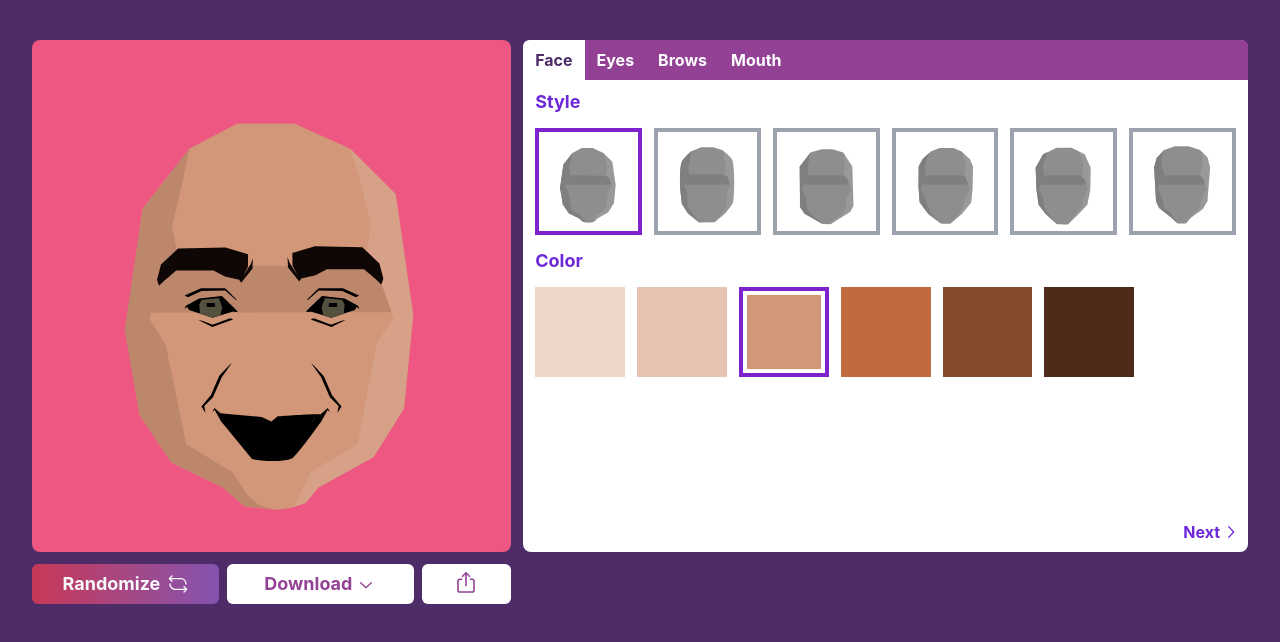
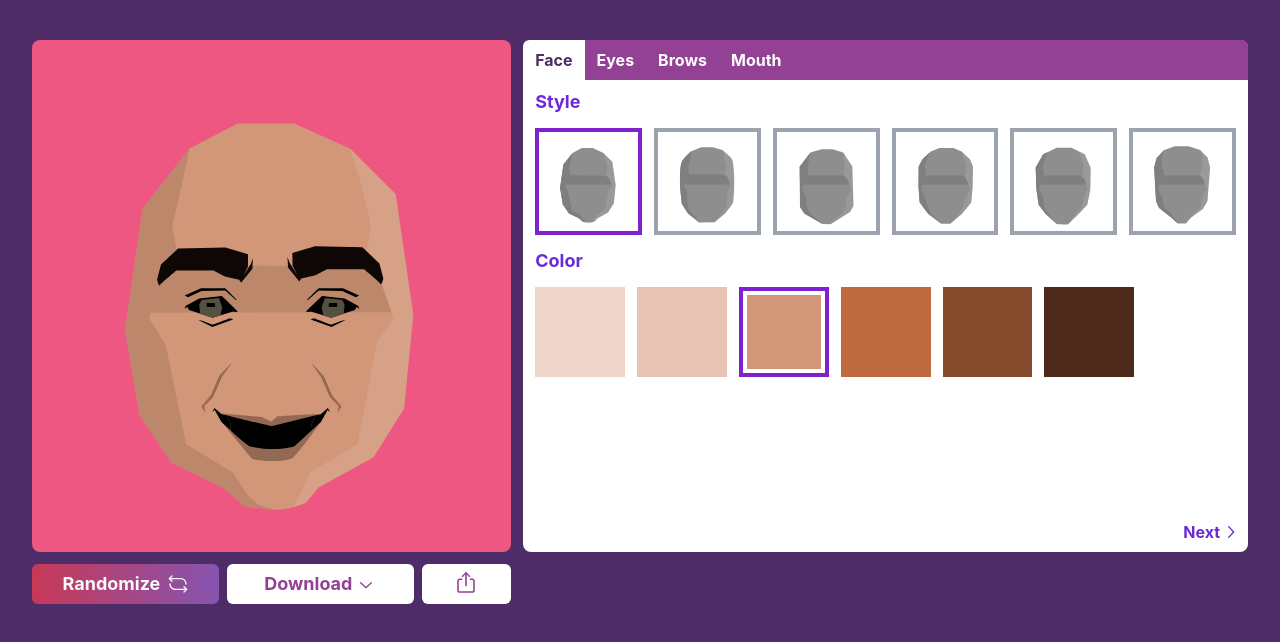
Before and after one commit to getsentry/sentry-avatar-generator, a React (Vite) app: page / in a window 1280 px wide. Shown: the top 642 px of the page. Built offline with nearby package versions, Linux system fonts and the light colour scheme.

Commit message:
add mouth styles

```diff
--- a/src/App.tsx
+++ b/src/App.tsx
@@ -84,11 +84,11 @@ type AvatarGeneratorConfigOptions = {
     /**
      * Preset of colors available for the part.
      */
-    colors: string[];
+    colors?: string[];
     /**
      * Default color set when the editor is first loaded.
      */
-    defaultColor: string;
+    defaultColor?: string;
     /**
      * Neutral color used to display all styles available for the part.
      */
@@ -144,8 +144,6 @@ const configOptions: AvatarGeneratorConfigOptions = {
     render: Brows,
   },
   [AvatarPart.MOUTH]: {
-    colors: ["#FDFAF3", "#F2E39F", "#D87436", "#9F4112", "#4F2210", "#0E0705"],
-    defaultColor: "#F2E39F",
     neutralColor: "#444444",
     styles: Object.values(MouthStyle),
     defaultStyle: Object.values(MouthStyle)[0],
@@ -304,12 +302,16 @@ function App() {
                         );
                       }}
                     />
+                    {partConfig.colors && (
+                      <>
                         <TabSectionLabel>Color</TabSectionLabel>
                         <AvatarColorOptions
                           colors={partConfig.colors}
                           currentColor={currentPartConfig.color}
                           setColor={(color) => setPartColor(part, color)}
                         />
+                      </>
+                    )}
                   </TabsContent>
                 );
               })}
--- a/src/components/avatar/mouth/mouth.module.css
+++ b/src/components/avatar/mouth/mouth.module.css
@@ -1,15 +1,9 @@
-.cls-1 {
-  fill: #7c7c7c;
-  opacity: 0.6;
-}
-
 .cls-1,
 .cls-2 {
   mix-blend-mode: multiply;
 }
 
 .cls-2 {
-  fill: #828282;
   opacity: 0.64;
 }
 
--- a/src/components/avatar/mouth/mouth.tsx
+++ b/src/components/avatar/mouth/mouth.tsx
@@ -1,5 +1,8 @@
+import { darkenHexColor } from "@/lib/utils";
 import { MouthStyle, PartConfig } from "../sentry-avatar.types";
 import classes from "./mouth.module.css";
+
+const MOUTH_DARKENED_PERCENTAGE = 30;
 
 export interface MouthConfig extends PartConfig<MouthStyle> {
   style: MouthStyle;
@@ -12,7 +15,7 @@ export interface MouthProps {
   config: MouthConfig;
 }
 
-function Mouth({ width, height, config: { style } }: MouthProps) {
+function Mouth({ width, height, config: { style, color } }: MouthProps) {
   switch (style) {
     case MouthStyle.FIRST:
       return (
@@ -28,18 +31,22 @@ function Mouth({ width, height, config: { style } }: MouthProps) {
               <g id="Mouth_1">
                 <path
                   className={classes.cls1}
+                  fill={darkenHexColor(color, MOUTH_DARKENED_PERCENTAGE)}
                   d="M885.0481,1571.342s94.8444,19.623,151.7511-3.2705c32.705-30.0886,107.9264-138.6691,107.9264-138.6691l-188.1213,22.3502-184.7154-18.4256,113.1592,138.015Z"
                 />
                 <path
                   className={classes.cls1}
+                  fill={darkenHexColor(color, MOUTH_DARKENED_PERCENTAGE)}
                   d="M957.7324,1430.4179l23.3849-19.4874s160.6989-11.8507,160.248-6.5749-184.9321,76.7297-184.9321,76.7297l-170.1903-50.6674-22.0858-31.1799,157.1987,14.2908,36.3766,16.8891Z"
                 />
                 <path
                   className={classes.cls2}
+                  fill={darkenHexColor(color, MOUTH_DARKENED_PERCENTAGE)}
                   d="M1107.0091,1212.526c3.6366.9091,47.2755,48.1847,47.2755,48.1847l30.9109,71.8225,35.4567,41.8207-15.4555,24.5469,4.5457-26.3652-32.7292-32.7292-32.7292-75.459-37.2749-51.8213Z"
                 />
                 <path
                   className={classes.cls2}
+                  fill={darkenHexColor(color, MOUTH_DARKENED_PERCENTAGE)}
                   d="M808.8096,1212.526c-3.6366.9091-47.2755,48.1847-47.2755,48.1847l-30.9109,71.8225-35.4567,41.8207,15.4555,24.5469-4.5457-26.3652,32.7292-32.7292,32.7292-75.459,37.2749-51.8213Z"
                 />
                 <polygon points="745.2448 1387.5065 736.0556 1394.7265 744.2603 1379.8086 772.4438 1404.3556 789.7175 1407.083 805.173 1439.8122 803.3547 1462.5408 769.7163 1431.6299 745.2448 1387.5065" />
@@ -68,6 +75,7 @@ function Mouth({ width, height, config: { style } }: MouthProps) {
               <g id="Mouth_2">
                 <path
                   className={classes.cls1}
+                  fill={darkenHexColor(color, MOUTH_DARKENED_PERCENTAGE)}
                   d="M1170.9041,1379.6966l-9.06,50.736-28.086,87.882-56.172,69.762-82.4505,13.9061-76.0994.5899-75.198-14.496-53.454-64.326-35.334-88.788-19.026-68.856,36.24,6.342,40.77-12.684,100.566-10.872,45.3,28.992,51.642-30.804s95.13,18.12,97.848,19.026,38.958,12.684,38.958,12.684l23.556.906Z"
                 />
                 <polygon
@@ -78,10 +86,12 @@ function Mouth({ width, height, config: { style } }: MouthProps) {
                 <path d="M773.3387,1416.1722c-.5675-1.7024-17.349-30.8507-17.349-30.8507l-29.5077-23.2657-5.1071,19.861,6.8095-8.5119,27.06,58.181,8.7121,14.0734,9.3823-29.4871Z" />
                 <path
                   className={classes.cls2}
+                  fill={darkenHexColor(color, MOUTH_DARKENED_PERCENTAGE)}
                   d="M1135.5012,1189.8512c.8542,2.5625,20.4999,47.8331,20.4999,47.8331l90.5412,95.6662,5.018,17.7751s-10.9972,52.2662-8.4347,48.8496,17.9374-41.854,17.9374-41.854l1.7083-32.4582-34.1665-25.6249-63.208-64.9163-29.8957-45.2706Z"
                 />
                 <path
                   className={classes.cls2}
+                  fill={darkenHexColor(color, MOUTH_DARKENED_PERCENTAGE)}
                   d="M766.9301,1195.4032c-.8542,2.5625-20.4999,47.8331-20.4999,47.8331l-90.5412,95.6662-7.3304,21.3021s13.3095,48.7392,10.747,45.3225-17.9374-41.854-17.9374-41.854l-1.7083-32.4582,34.1665-25.6249,63.208-64.9163,29.8957-45.2706Z"
                 />
               </g>
@@ -104,6 +114,7 @@ function Mouth({ width, height, config: { style } }: MouthProps) {
               <g id="Mouth_3">
                 <polygon
                   className={classes.cls1}
+                  fill={darkenHexColor(color, MOUTH_DARKENED_PERCENTAGE)}
                   points="900.5089 1574.7757 1016.7734 1574.7757 1124.8183 1493.957 1163.7422 1411.2438 1042.353 1411.1051 989.2559 1418.4289 957.2679 1442.0327 919.7337 1417.3151 851.9891 1412.7377 753.2172 1412.9022 794.5738 1495.1734 900.5089 1574.7757"
                 />
                 <polygon
@@ -114,10 +125,12 @@ function Mouth({ width, height, config: { style } }: MouthProps) {
                 <polygon points="734.3635 1408.8111 746.5272 1403.9456 778.1528 1419.1502 786.6674 1454.425 745.919 1410.6356 734.3635 1408.8111" />
                 <path
                   className={classes.cls2}
+                  fill={darkenHexColor(color, MOUTH_DARKENED_PERCENTAGE)}
                   d="M1161.9068,1350.8659c.6231,2.4925,8.7237,14.3318,8.7237,14.3318l34.2716,19.9398,10.593,26.171-15.578,42.3722-4.985,21.8092,11.2162-23.0554,21.1861-39.8797-15.578-33.0254-36.7641-18.6936-13.0855-9.9699Z"
                 />
                 <path
                   className={classes.cls2}
+                  fill={darkenHexColor(color, MOUTH_DARKENED_PERCENTAGE)}
                   d="M762.9799,1350.8659c-.6231,2.4925-8.7237,14.3318-8.7237,14.3318l-34.2716,19.9398-10.593,26.171,15.578,42.3722,4.985,21.8092-11.2162-23.0554-21.1861-39.8797,15.578-33.0254,36.7641-18.6936,13.0855-9.9699Z"
                 />
               </g>
@@ -140,14 +153,17 @@ function Mouth({ width, height, config: { style } }: MouthProps) {
               <g id="Mouth_4">
                 <path
                   className={classes.cls2}
+                  fill={darkenHexColor(color, MOUTH_DARKENED_PERCENTAGE)}
                   d="M1179.4303,1369.4309s29.5024,37.0805,35.3488,51.3716c-7.6185,14.9831-31.4512,44.1193-31.4512,44.1193l21.4367-46.1215-25.3343-49.3695Z"
                 />
                 <path
                   className={classes.cls2}
+                  fill={darkenHexColor(color, MOUTH_DARKENED_PERCENTAGE)}
                   d="M747.0209,1378.4851s-40.5025,24.5947-50.9291,35.9835c1.9689,16.6931,14.2593,52.272,14.2593,52.272l-4.1702-50.6886,40.8399-37.567Z"
                 />
                 <path
                   className={classes.cls1}
+                  fill={darkenHexColor(color, MOUTH_DARKENED_PERCENTAGE)}
                   d="M1155.211,1441.2464l-139.216,105.9253h-115.7612l-131.65-103.6554-17.402-2.2698,72.6345-18.1586,140.7293,35.5606,107.4385-30.2644s67.3382,5.2963,83.227,12.8624Z"
                 />
                 <polygon points="750.0793 1444.3233 739.7805 1437.7026 744.328 1433.8907 751.8181 1441.1802 814.01 1448.1607 955.6031 1492.9245 1081.1018 1452.5091 1162.3364 1439.2939 1169.7979 1432.4956 1173.5287 1434.8999 1163.3312 1441.4495 1084.2283 1454.854 955.836 1495.7189 812.9802 1451.5826 750.0793 1444.3233" />
@@ -171,15 +187,18 @@ function Mouth({ width, height, config: { style } }: MouthProps) {
               <g id="Mouth_5">
                 <path
                   className={classes.cls1}
+                  fill={darkenHexColor(color, MOUTH_DARKENED_PERCENTAGE)}
                   d="M781.0726,1447.9281c3.8936.1206,105.465-7.645,105.465-7.645l39.4909-16.7043,28.7228,28.9507,33.6713-30.1355,44.6833,16.9737,78.6219,1.8971-15.4403,16.1842-27.8604,24.3248-17.3423,31.4209-28.9025,27.1654-50.5619,21.8175-56.7742-4.0974-39.0392-23.0346-33.7878-41.5791-52.0362-31.232-8.9104-14.3065Z"
                 />
                 <path d="M744.2344,1452.2875c1.811-2.8168,27.7665-6.0346,27.7665-6.0346l46.4123,13.3651,88.0026,6.3128,51.3112,31.4675,56.8183-35.0123s21.795,1.2498,24.1089.7469,34.7436-8.6913,34.7436-8.6913c0,0,39.959-14.1704,54.2174-20.0936,3.0072-1.2492,19.5119,4.466,19.8087,4.5753,1.7043.6274-.7696,6.2965-.7696,6.2965l-18.1019-9.1794-54.5552,20.9037-38.3197,9.544-22.458,1.6025-55.0785,34.4916-53.014-34.1791-86.4527-6.8512-46.1599-12.3435-19.2023,6.8077-9.0776-3.7287Z" />
                 <polygon
                   className={classes.cls2}
+                  fill={darkenHexColor(color, MOUTH_DARKENED_PERCENTAGE)}
                   points="1151.8754 1303.4899 1163.7394 1316.8579 1171.3697 1350.3176 1217.4497 1401.5802 1208.3563 1461.967 1201.5717 1471.146 1205.68 1407.7395 1163.9977 1355.1449 1155.7576 1318.0551 1151.8754 1303.4899"
                 />
                 <polygon
                   className={classes.cls2}
+                  fill={darkenHexColor(color, MOUTH_DARKENED_PERCENTAGE)}
                   points="767.948 1320.7567 755.2792 1333.3646 745.5922 1366.2878 696.4272 1414.5995 701.7649 1475.4335 707.9683 1485.0149 707.793 1421.4756 752.6513 1371.5622 763.1716 1335.0536 767.948 1320.7567"
                 />
               </g>
@@ -202,6 +221,7 @@ function Mouth({ width, height, config: { style } }: MouthProps) {
               <g id="Mouth_6">
                 <path
                   className={classes.cls1}
+                  fill={darkenHexColor(color, MOUTH_DARKENED_PERCENTAGE)}
                   d="M1146.9509,1451.8261l-115.634,113.1788h-148.4983l-121.72-115.0046,56.9918-9.0878,102.5956-10.3874,44.2936,18.258,46.9446-20.0838,84.513,10.3874s52.9482,12.7394,50.5138,12.7394Z"
                 />
                 <path d="M1100.3988,1453.0337l-11.5293,29.6214,61.698-30.3101c.7133-.3242,1.3216-.8415,1.7562-1.4934l18.9323-14.0987-18.9266.3425-5.0296,11.4005-46.901,4.5378Z" />
@@ -212,10 +232,12 @@ function Mouth({ width, height, config: { style } }: MouthProps) {
                 />
                 <polygon
                   className={classes.cls2}
+                  fill={darkenHexColor(color, MOUTH_DARKENED_PERCENTAGE)}
                   points="1188.8303 1475.1503 1201.3478 1461.4406 1194.1949 1392.2959 1134.2894 1330.3041 1131.011 1335.3707 1185.113 1396.424 1188.8303 1475.1503"
                 />
                 <polygon
                   className={classes.cls2}
+                  fill={darkenHexColor(color, MOUTH_DARKENED_PERCENTAGE)}
                   points="716.4896 1475.1503 703.972 1461.4406 711.1249 1392.2959 771.0304 1330.3041 774.3089 1335.3707 720.2068 1396.424 716.4896 1475.1503"
                 />
               </g>
--- a/src/components/avatar/sentry-avatar.tsx
+++ b/src/components/avatar/sentry-avatar.tsx
@@ -16,7 +16,14 @@ function SentryAvatar({ config }: { config: SentryAvatarConfig }) {
       <Face width={512} height={512} config={config.face} />
       <Eyes width={512} height={512} config={config.eyes} />
       <Brows width={512} height={512} config={config.brows} />
-      <Mouth width={512} height={512} config={config.mouth} />
+      <Mouth
+        width={512}
+        height={512}
+        config={{
+          ...config.mouth,
+          color: config.face.color, // mouth uses the same color as the face
+        }}
+      />
     </div>
   );
 }
```
Lines whose indentation alone changed are shown as unchanged.
